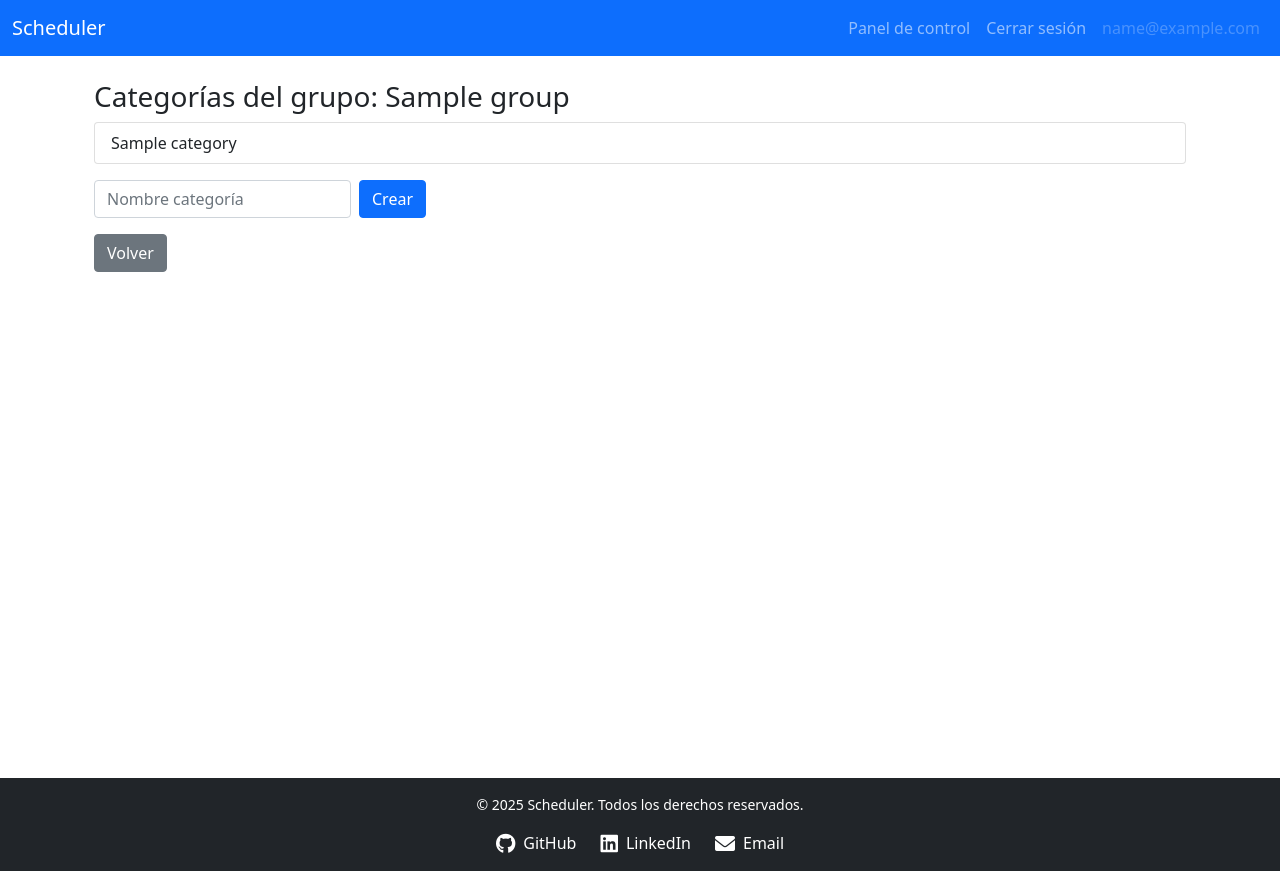
After one commit to AlbertoZuiga/scheduler, a Flask app: page /categories/group/1 in a window 1280 px wide. The commit adds this page. Run offline with Flask 3, Linux system fonts and the light colour scheme; a user stored in the database is signed in; tables that the repository leaves empty hold one stand-in row (values such as "Sample post").

Commit message:
feat(templates): add categories management for groups and members

```diff
--- /dev/null
+++ b/app/templates/groups/categories.html
@@ -0,0 +1,30 @@
+{% extends 'base.html' %}
+
+{% block content %}
+<div class="container mt-4">
+  <h3>Categorías del grupo: {{ group.name }}</h3>
+  <ul class="list-group mb-3">
+    {% for cat in categories %}
+    <li class="list-group-item d-flex justify-content-between align-items-center">
+      {{ cat.name }}
+      <form method="POST" action="{{ url_for('categories.group_categories', group_id=group.id) }}" class="d-inline-block">
+        <!-- placeholder: delete action could be added -->
+      </form>
+    </li>
+    {% else %}
+    <li class="list-group-item text-muted">No hay categorías aún.</li>
+    {% endfor %}
+  </ul>
+
+  <form method="POST" action="{{ url_for('categories.group_categories', group_id=group.id) }}" class="row g-2">
+    <div class="col-auto">
+      <input type="text" name="name" class="form-control" placeholder="Nombre categoría" required>
+    </div>
+    <div class="col-auto">
+      <button class="btn btn-primary">Crear</button>
+    </div>
+  </form>
+
+  <a href="{{ url_for('groups.show', group_id=group.id) }}" class="btn btn-secondary mt-3">Volver</a>
+</div>
+{% endblock %}
--- a/app/templates/groups/show.html
+++ b/app/templates/groups/show.html
@@ -79,9 +79,11 @@
                             <div class="accordion-body">
                               <ul class="list-group list-group-flush">
                                 {% for user_id in data.users %}
+                                  {% if user_id in user_info_map %}
                                   <li class="list-group-item">
-                                    <span class="badge {{ color_map[user_id] }} d-block mb-1">{{ user_info_map[user_id].name }} {{ user_info_map[user_id].email }}</span>
+                                    <span class="badge {{ color_map.get(user_id, 'bg-secondary') }} d-block mb-1">{{ user_info_map[user_id].name }} {{ user_info_map[user_id].email }}</span>
                                   </li>
+                                  {% endif %}
                                 {% endfor %}
                               </ul>
                             </div>
```
Also changed, not shown: app/templates/groups/member_categories.html (added, +31 -0 lines), app/templates/groups/members.html (+7 -0 lines).
